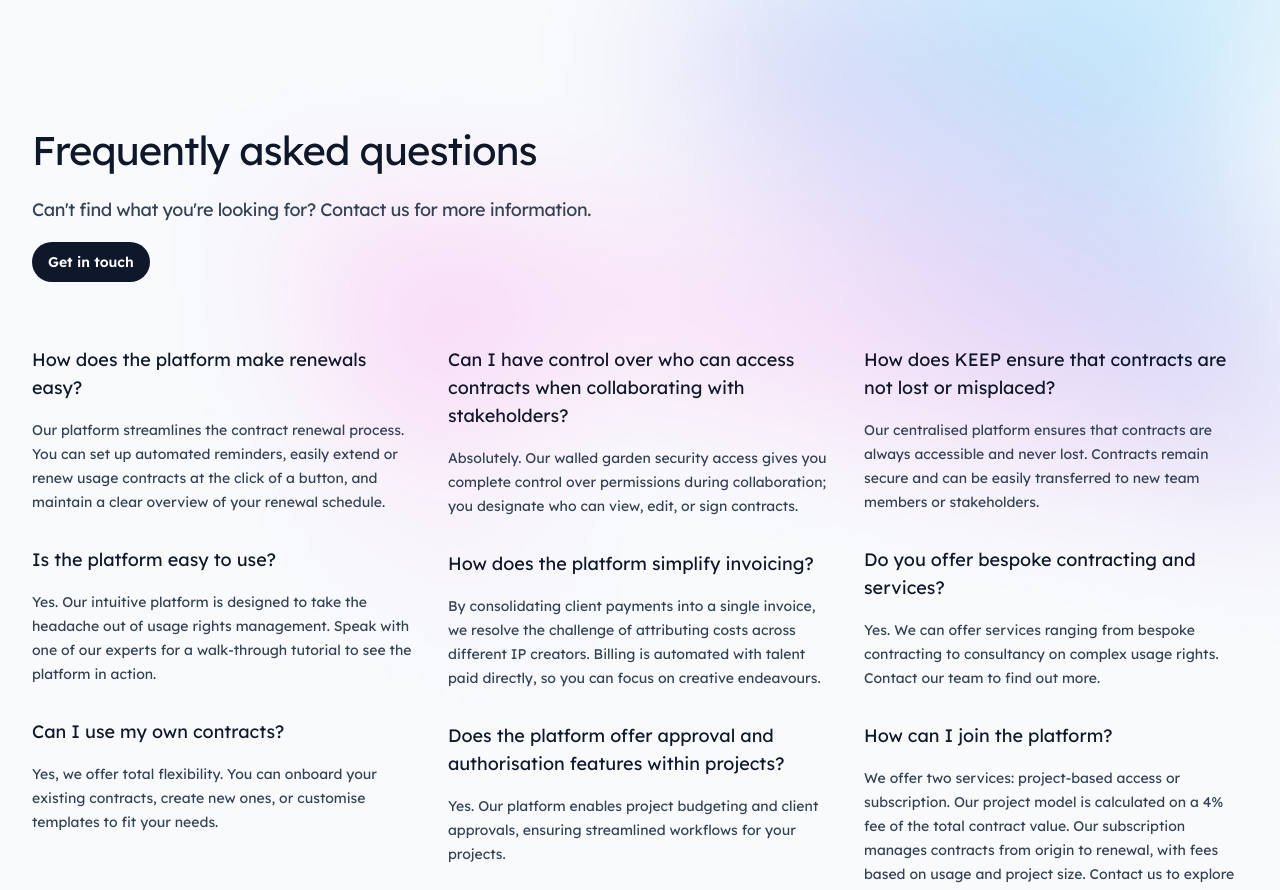
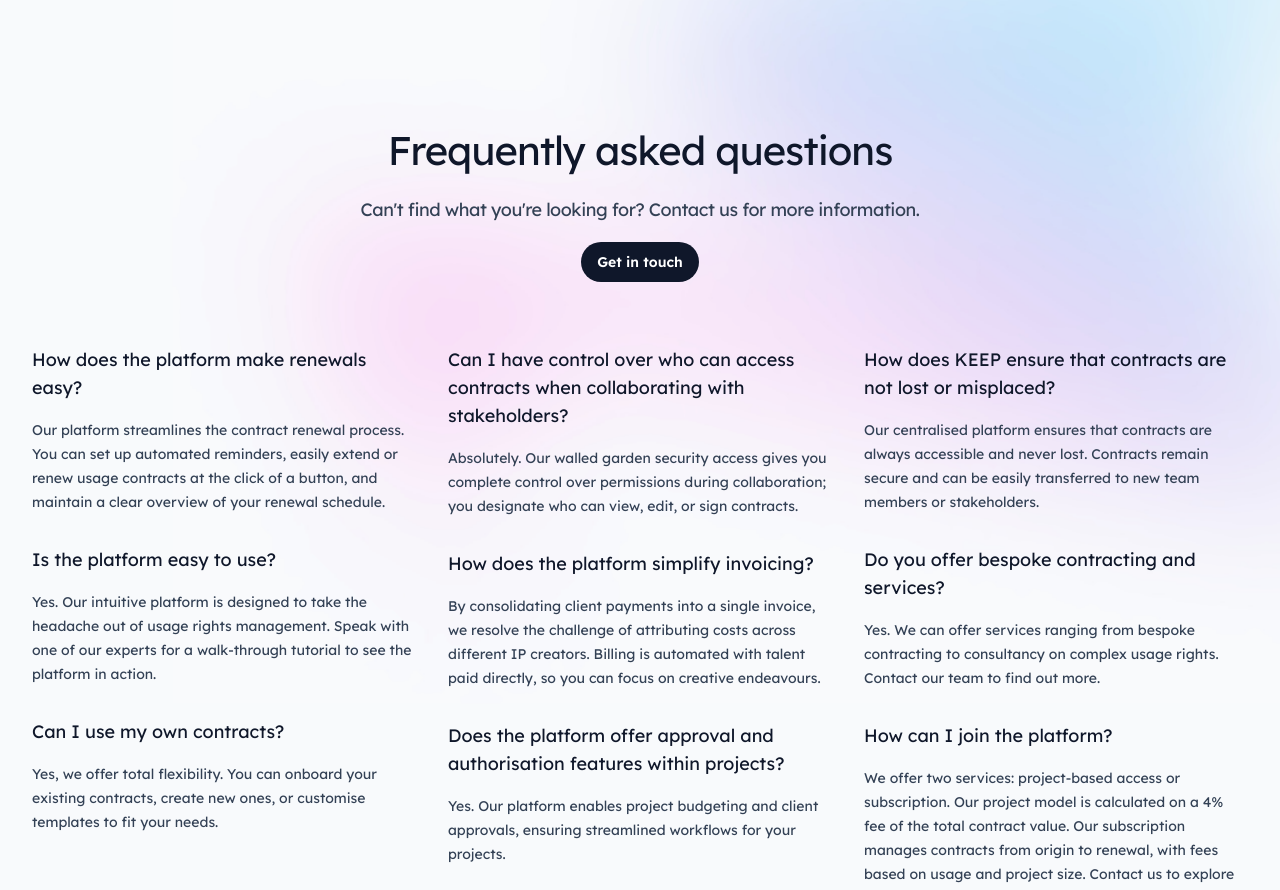
Before and after one commit to KEEP-Legals/keep-marketing-site, a Next.js app: page / in a window 1280 px wide. Shown: the part 3440-4330 px from the top of the page. Built offline with nearby package versions, Linux system fonts and the light colour scheme.

Commit message:
center faqs

```diff
--- a/src/components/Faqs.tsx
+++ b/src/components/Faqs.tsx
@@ -82,7 +82,7 @@
         unoptimized
       />
       <Container className="relative">
-        <div className="mx-auto max-w-2xl lg:mx-0">
+        <div className="mx-auto max-w-2xl md:text-center">
           <h2
             id="faq-title"
             className="font-display text-3xl tracking-tight text-slate-900 sm:text-4xl"
```
